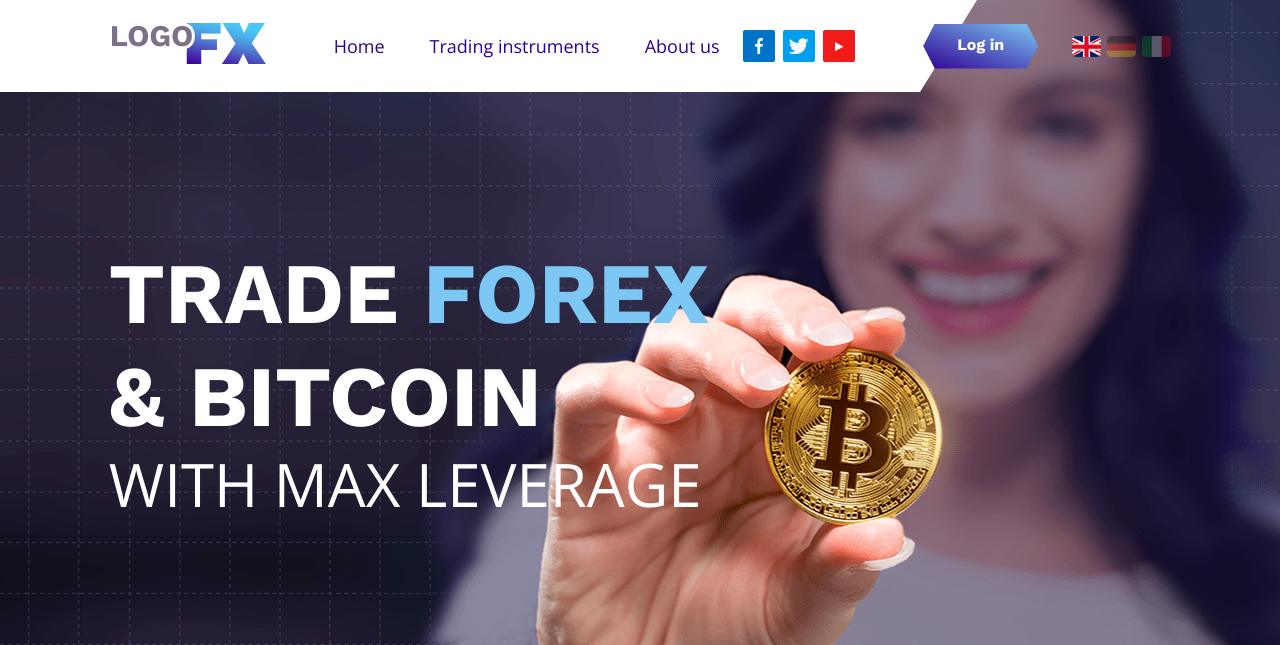
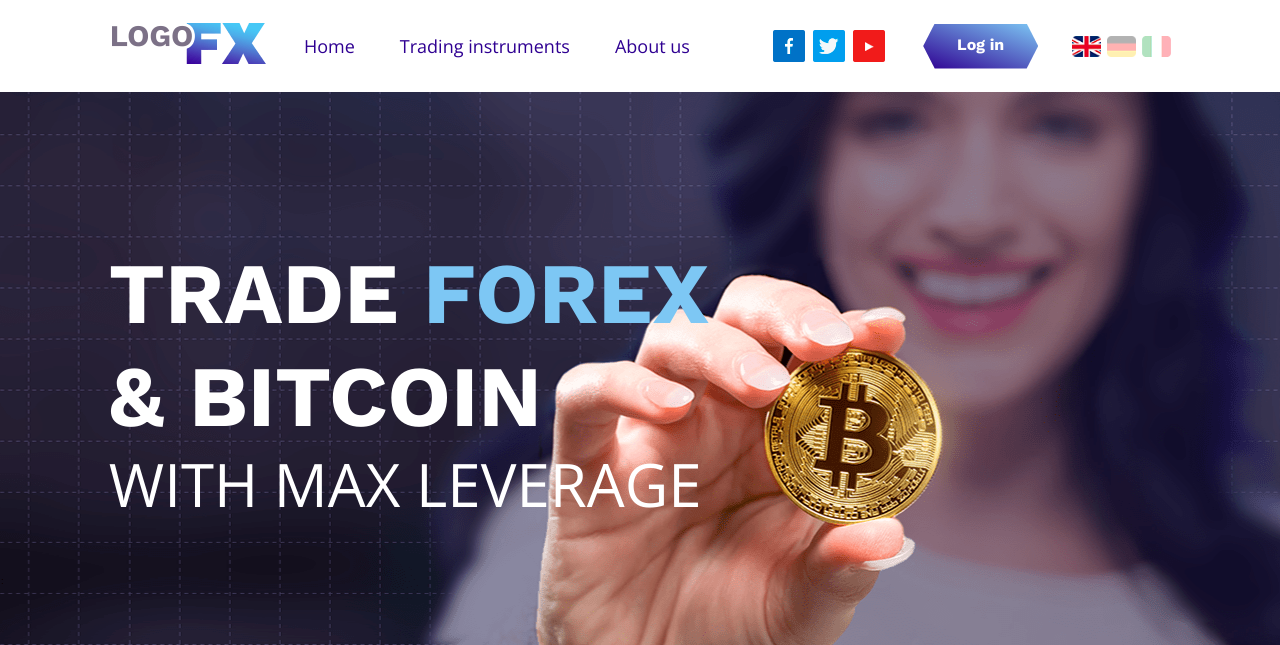
Before and after one commit to spbabiak/fxytrade, a PHP site: page / in a window 1280 px wide. Shown: the top 645 px of the page. Run offline with PHP 8.4, Linux system fonts and the light colour scheme.

Commit message:
Minor fixes for 125% display zoom
- Fixed positioning for elements in widescreen navigation:
- Fixed width for icons overlay on Home page "About section".

```diff
--- a/index.html
+++ b/index.html
@@ -71,9 +71,11 @@
 	</header>
 
 	<section id="hero_section">
-		<div class="foo"></div>
+		<div class="bar"></div>
 		<div class="wrapper">
+
 			<!-- Desktop nav ------------------------------------------------------->
+
 				<div class=wrapper_desktop_nav>
 					<div class="logo">
 						<img src="imgs/logo.png" width="157px" height="41px" alt="">
@@ -102,7 +104,9 @@
 						</ul>
 					</div>
 				</div>
-				<!-- ----------------------------------------------------------------- -->
+
+			<!----------------------------------------------------------------------->
+
 			</div>
 		<div class="wrapper">
 			<div class="wrapper_hero_text">
@@ -148,7 +152,7 @@
 					<h2 class="secondary_heading"><span class="text_higlights_on_white">WHO</span> WE ARE</h2>
 					<p class="secondary_description">We are multi-functional forex platform. We were established as a way for traders to invest in the financial markets on a platform that is user friendly. We offer worldwide coverage, multiple payment options and a 24/7 support which are all brought to you by our time-proven platform stability, giving the necessary stability and safety to your assets and data.</p>
 				</div>
-				<div class="wrapper_more_content">
+				<div class="wrapper_main_content">
 					<ul class="icons_about_list">
 						<li>
 							<span class="icon_about_overlay">
@@ -198,7 +202,7 @@
 					<h2 class="secondary_heading"><span class="text_higlights_on_dark">WHY</span> TRADE WITH US</h2>
 					<p class="secondary_description">We are dedicated to helping you at every stage of your trading journey, here to make your strategies work better. We’re doing this because we want you to grow and succeed together with us.</p>
 				</div>
-				<div class="wrapper_more_content">
+				<div class="wrapper_main_content">
 					<div class="benefits_col">
 						<span class="benefits_heading">BRINGING TRADING TO YOU</span>
 						<ul class="benefits_list">
@@ -244,7 +248,7 @@
 					<h2 class="secondary_heading">ACCESS THE FINANCIAL MARKETS <span class="text_higlights_on_white">ALL IN ONE PLACE</span></h2>
 					<p class="secondary_description">Gain access to a range of instruments across six classes. Trade forex, metals, indices, energies, shares and cryptocurrencies securely and conveniently</p>
 				</div>
-				<div class="wrapper_more_content">
+				<div class="wrapper_main_content">
 					<ul class="icons_markets_list">
 						<li>
 							<div class="icon_forex"></div>
--- a/styles.css
+++ b/styles.css
@@ -1272,64 +1280,33 @@ body {
    		display: none;
    	}
 
-   	/*.icon_english {
-   		display: block;
-		width: 29px;
-		height: 21px;
-   		background: center / contain no-repeat url(imgs/english.png);
-	}
-
-   	.icon_german {
-   		display: block;
-   		width: 29px;
-		height: 21px;
-	    background: center / contain no-repeat url(imgs/german.png);
-   	}
-
-   	.icon_italian {
-   		display: block;
-   		width: 29px;
-		height: 21px;
-		background: center / contain no-repeat url(imgs/italy.png);
-   	}*/
-
    	.wrapper_desktop_nav {
    		display: flex;
    		align-items: center;
    		justify-content: space-between;
-   		background: transparent;
    		padding-top: 23px;
-    	padding-bottom: 23px;
+   		padding-bottom: 23px;
    	}
 
-   	.foo {
-	    width: 920px;
-	    height: 92px;
+   	.bar {
+	    width: 100%;
+	    border-top: 92px solid #fff;
 	    position: absolute;
 	    top: 0;
 	    left: 0;
-	    border-right: 57px solid transparent;
-	    border-top: 92px solid #fff;
-	    display: block;
-   	}
-
-   	.wrapper_desktop_nav .logo {
-   		flex-grow: 1;
    	}
 
    	.wrapper_desktop_nav .social_btns {
-   		flex-grow: 3;
    		z-index: 1;
    	}
 
    	.desktop_nav_list {
    		display: flex;
-   		flex-grow: 1;
    		z-index: 1;
 	}
 
 	.desktop_nav_item {
-		margin-left: 45px;
+		margin-right: 45px;
 		font-size: 18px;
 		font-weight: 400;
 		color: #2f0092;
@@ -1342,11 +1319,11 @@ body {
 	.desktop_cta {
 		display: flex;
 		align-items: center;
-		flex-grow: 0;
 	}
 
 	.langs_row {
 		display: flex;
+		z-index: 1;
 	}
 
 	.langs_row li {
```
Also changed, not shown: other parts of styles.css (+41 -11 lines).
